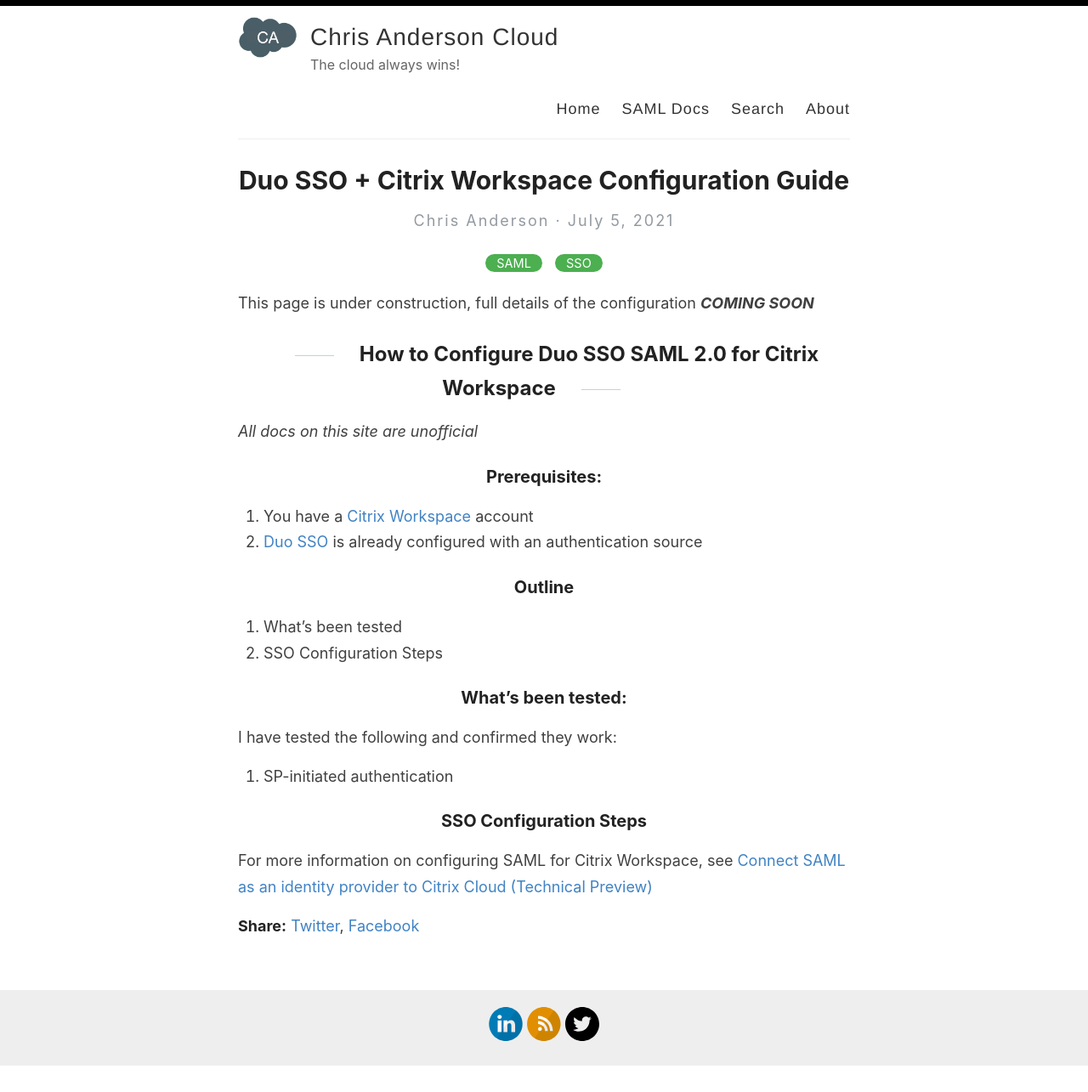
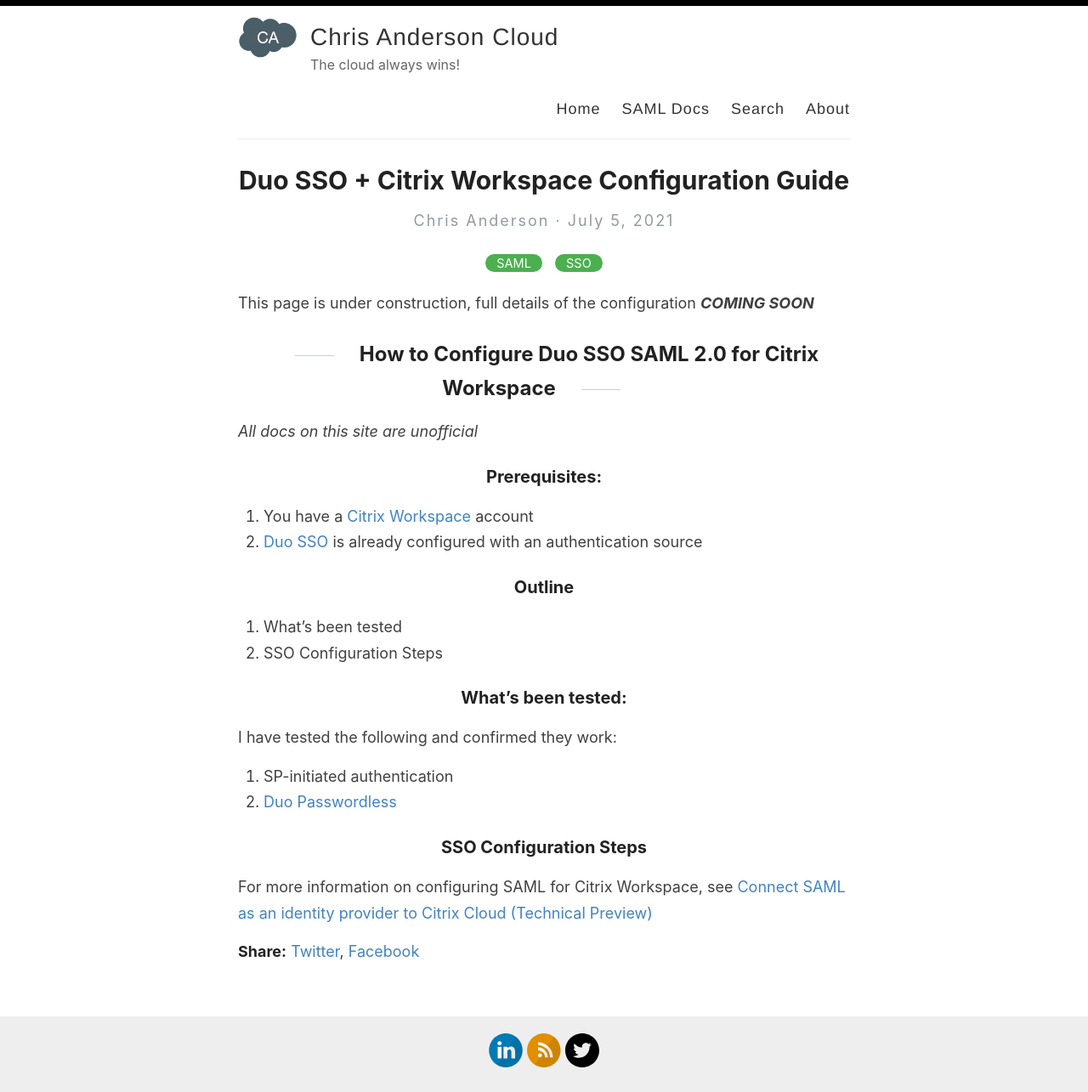
Before and after one commit to christophe81/christophe81.github.io, a Jekyll site: the page built from _posts/2021-07-05-Duo SSO-Citrix-Workspace.md, in a window 1280 px wide. Shown: the whole page at 85% size. Built offline with Jekyll 4.4.1, drawn with Linux system fonts in a browser that asks for light colours; comment, search, counter and statistics services are not loaded; before the commit the page ends 1255 px from its top, so only the background shows below that.

Commit message:
Update 2021-07-05-Duo SSO-Citrix-Workspace.md

```diff
--- a/_posts/2021-07-05-Duo SSO-Citrix-Workspace.md
+++ b/_posts/2021-07-05-Duo SSO-Citrix-Workspace.md
@@ -13,16 +13,17 @@
 
 ### Prerequisites:
 1. You have a [Citrix Workspace](https://www.citrix.com/products/citrix-workspace/) account
-1. [Duo SSO](https://duo.com/docs/sso) is already configured with an authentication source
+2.  [Duo SSO](https://duo.com/docs/sso) is already configured with an authentication source
 
 ### Outline
 1. What's been tested
-1. SSO Configuration Steps
+2.  SSO Configuration Steps
 
 ### What's been tested:
 
 I have tested the following and confirmed they work:
 1. SP-initiated authentication
+2. [Duo Passwordless](https://duo.com/solutions/passwordless)
 
 ### SSO Configuration Steps
 
```
